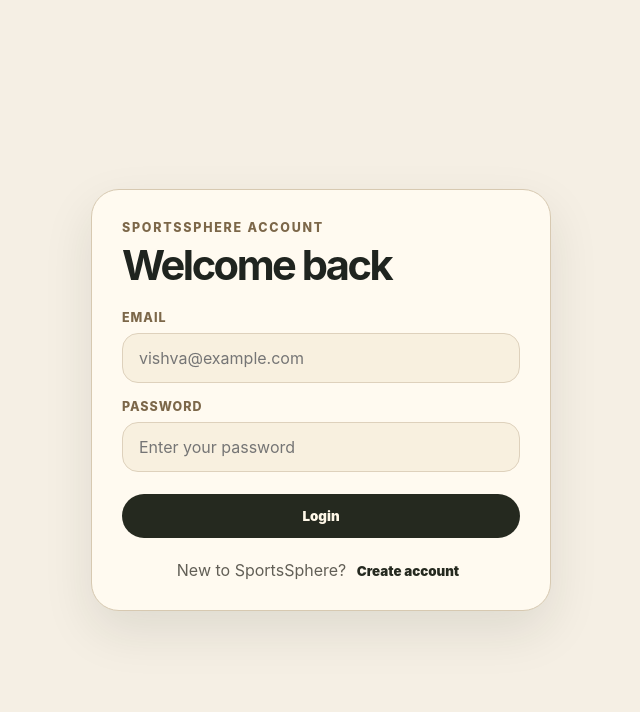
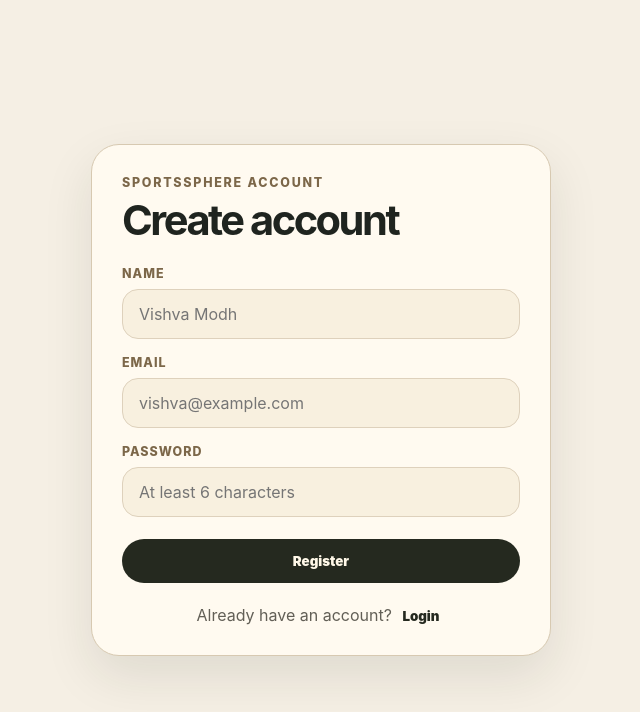
Before and after one commit to ViMo018/SportsSphere, a React (Vite) app in the folder client/: page /login in a window 1280 px wide. Shown: the top 712 px of the page, without its empty margins (319-959 px from the left). Built offline with nearby package versions, Linux system fonts and the light colour scheme.

Commit message:
fixed auth

```diff
--- a/client/src/App.jsx
+++ b/client/src/App.jsx
@@ -6,11 +6,13 @@
 import AdminDashboardPage from "./pages/AdminDashboardPage";
 import ProtectedRoute from "./components/ProtectedRoute";
 import AdminRoute from "./components/AdminRoute";
+import { AuthProvider } from "./context/AuthContext";
 import "./App.css";
 
 function App() {
   return (
     <BrowserRouter>
+      <AuthProvider>
         <Routes>
           <Route path="/" element={<Navigate to="/sports/cricket" replace />} />
 
@@ -39,6 +41,7 @@
 
           <Route path="*" element={<Navigate to="/sports/cricket" replace />} />
         </Routes>
+      </AuthProvider>
     </BrowserRouter>
   );
 }
--- a/client/src/components/AdminRoute.jsx
+++ b/client/src/components/AdminRoute.jsx
@@ -1,30 +1,15 @@
 import { Navigate, useLocation } from "react-router-dom";
-
-function getStoredUser() {
-  const storedUser = localStorage.getItem("sportssphere_user");
-
-  if (!storedUser) {
-    return null;
-  }
-
-  try {
-    return JSON.parse(storedUser);
-  } catch (error) {
-    localStorage.removeItem("sportssphere_user");
-    return null;
-  }
-}
+import { useAuth } from "../context/AuthContext";
 
 function AdminRoute({ children }) {
-  const token = localStorage.getItem("sportssphere_token");
-  const user = getStoredUser();
+  const { isLoggedIn, isAdmin } = useAuth();
   const location = useLocation();
 
-  if (!token) {
+  if (!isLoggedIn) {
     return <Navigate to="/login" replace state={{ from: location.pathname }} />;
   }
 
-  if (user?.role !== "admin") {
+  if (!isAdmin) {
     return <Navigate to="/sports/cricket" replace />;
   }
 
--- a/client/src/components/Navbar.jsx
+++ b/client/src/components/Navbar.jsx
@@ -1,28 +1,12 @@
 import { Link, useNavigate } from "react-router-dom";
-
-function getStoredUser() {
-  const storedUser = localStorage.getItem("sportssphere_user");
-
-  if (!storedUser) {
-    return null;
-  }
-
-  try {
-    return JSON.parse(storedUser);
-  } catch (error) {
-    localStorage.removeItem("sportssphere_user");
-    return null;
-  }
-}
+import { useAuth } from "../context/AuthContext";
 
 function Navbar() {
   const navigate = useNavigate();
-  const user = getStoredUser();
+  const { user, isAdmin, logout } = useAuth();
 
   function handleLogout() {
-    localStorage.removeItem("sportssphere_token");
-    localStorage.removeItem("sportssphere_user");
-
+    logout();
     navigate("/login");
   }
 
@@ -32,12 +16,13 @@
         <span className="navbar-logo">SS</span>
         <span>SportsSphere</span>
       </Link>
+
       <div className="navbar-links">
         <Link to="/sports/cricket">Sports</Link>
 
         {user && <Link to="/my-bookings">My Bookings</Link>}
 
-        {user?.role === "admin" && <Link to="/admin">Admin</Link>}
+        {isAdmin && <Link to="/admin">Admin</Link>}
 
         {user ? (
           <>
--- a/client/src/components/ProtectedRoute.jsx
+++ b/client/src/components/ProtectedRoute.jsx
@@ -1,10 +1,11 @@
 import { Navigate, useLocation } from "react-router-dom";
+import { useAuth } from "../context/AuthContext";
 
 function ProtectedRoute({ children }) {
-  const token = localStorage.getItem("sportssphere_token");
+  const { isLoggedIn } = useAuth();
   const location = useLocation();
 
-  if (!token) {
+  if (!isLoggedIn) {
     return <Navigate to="/login" replace state={{ from: location.pathname }} />;
   }
 
--- /dev/null
+++ b/client/src/context/AuthContext.jsx
@@ -0,0 +1,64 @@
+import { createContext, useContext, useState } from "react";
+
+const AuthContext = createContext(null);
+
+function getInitialUser() {
+  const storedUser = localStorage.getItem("sportssphere_user");
+
+  if (!storedUser) {
+    return null;
+  }
+
+  try {
+    return JSON.parse(storedUser);
+  } catch (error) {
+    localStorage.removeItem("sportssphere_user");
+    return null;
+  }
+}
+
+function getInitialToken() {
+  return localStorage.getItem("sportssphere_token");
+}
+
+export function AuthProvider({ children }) {
+  const [user, setUser] = useState(getInitialUser);
+  const [token, setToken] = useState(getInitialToken);
+
+  function login(userData, userToken) {
+    localStorage.setItem("sportssphere_user", JSON.stringify(userData));
+    localStorage.setItem("sportssphere_token", userToken);
+
+    setUser(userData);
+    setToken(userToken);
+  }
+
+  function logout() {
+    localStorage.removeItem("sportssphere_user");
+    localStorage.removeItem("sportssphere_token");
+
+    setUser(null);
+    setToken(null);
+  }
+
+  const value = {
+    user,
+    token,
+    isLoggedIn: Boolean(token),
+    isAdmin: user?.role === "admin",
+    login,
+    logout,
+  };
+
+  return <AuthContext.Provider value={value}>{children}</AuthContext.Provider>;
+}
+
+export function useAuth() {
+  const context = useContext(AuthContext);
+
+  if (!context) {
+    throw new Error("useAuth must be used inside AuthProvider");
+  }
+
+  return context;
+}
--- a/client/src/pages/LoginPage.jsx
+++ b/client/src/pages/LoginPage.jsx
@@ -1,13 +1,20 @@
-import { useState } from "react";
-import { useLocation, useNavigate } from "react-router-dom"; import api from "../services/api";
+import { useEffect, useState } from "react";
+import { useLocation, useNavigate } from "react-router-dom";
+import api from "../services/api";
 import AuthForm from "../components/AuthForm";
 import Toast from "../components/Toast";
-function LoginPage() {
+import { useAuth } from "../context/AuthContext";
+
+function RegisterPage() {
   const navigate = useNavigate();
   const location = useLocation();
+
+  const { login, isLoggedIn } = useAuth();
+
   const redirectPath = location.state?.from || "/sports/cricket";
 
   const [formData, setFormData] = useState({
+    name: "",
     email: "",
     password: "",
   });
@@ -16,6 +23,12 @@
   const [toast, setToast] = useState(null);
 
   const fields = [
+    {
+      name: "name",
+      label: "Name",
+      type: "text",
+      placeholder: "Vishva Modh",
+    },
     {
       name: "email",
       label: "Email",
@@ -26,9 +39,15 @@
       name: "password",
       label: "Password",
       type: "password",
-      placeholder: "Enter your password",
+      placeholder: "At least 6 characters",
     },
   ];
+
+  useEffect(() => {
+    if (isLoggedIn) {
+      navigate(redirectPath);
+    }
+  }, [isLoggedIn, navigate, redirectPath]);
 
   function handleChange(event) {
     const { name, value } = event.target;
@@ -47,23 +66,20 @@
     try {
       setLoading(true);
 
-      const res = await api.post("/api/auth/login", formData);
+      const res = await api.post("/api/auth/register", formData);
 
-      localStorage.setItem("sportssphere_token", res.data.token);
-      localStorage.setItem("sportssphere_user", JSON.stringify(res.data.data));
+      login(res.data.data, res.data.token);
 
       setToast({
         type: "success",
-        message: res.data.message || "Login successful",
+        message: res.data.message || "Account created successfully",
       });
 
-      setTimeout(() => {
-        navigate(redirectPath);
-      }, 700);
+      navigate(redirectPath);
     } catch (err) {
       setToast({
         type: "error",
-        message: err.response?.data?.message || "Login failed",
+        message: err.response?.data?.message || "Unable to register",
       });
     } finally {
       setLoading(false);
@@ -75,19 +91,19 @@
       <Toast toast={toast} onClose={() => setToast(null)} />
 
       <AuthForm
-        title="Welcome back"
-        buttonText="Login"
+        title="Create account"
+        buttonText="Register"
         fields={fields}
         formData={formData}
         onChange={handleChange}
         onSubmit={handleSubmit}
         loading={loading}
-        footerText="New to SportsSphere?"
-        footerLinkText="Create account"
-        onFooterClick={() => navigate("/register")}
+        footerText="Already have an account?"
+        footerLinkText="Login"
+        onFooterClick={() => navigate("/login", { state: location.state })}
       />
     </>
   );
 }
 
-export default LoginPage;
+export default RegisterPage;
```
Lines whose indentation alone changed are shown as unchanged.
